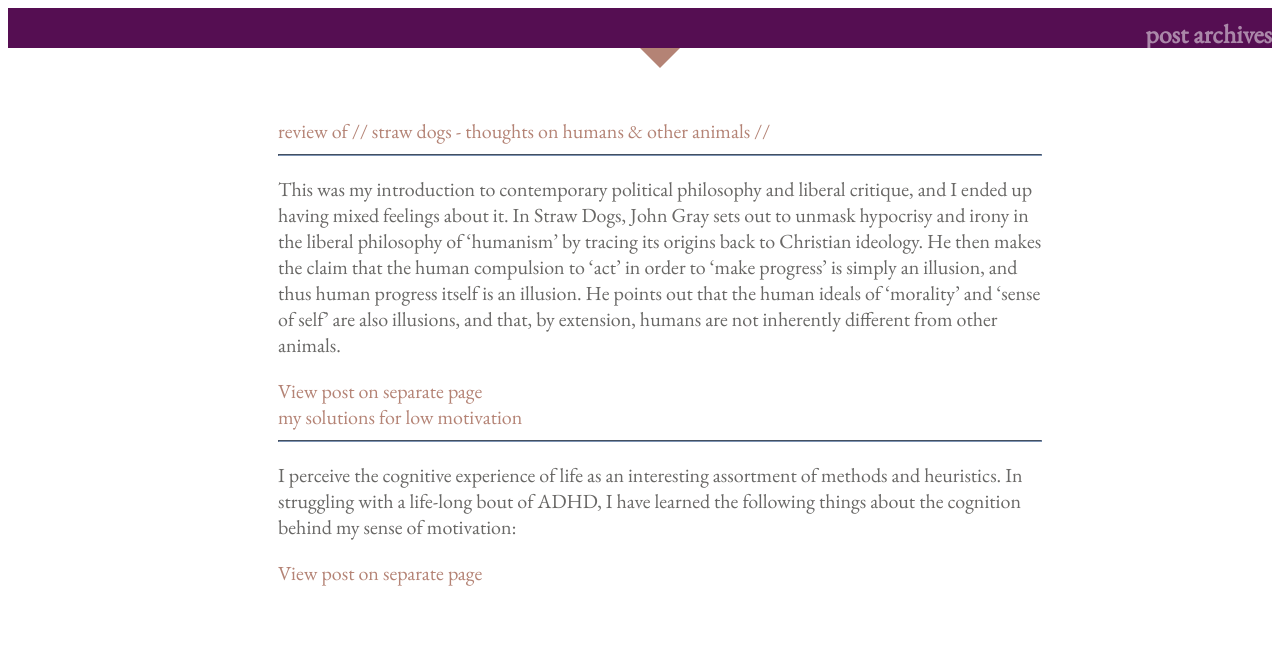
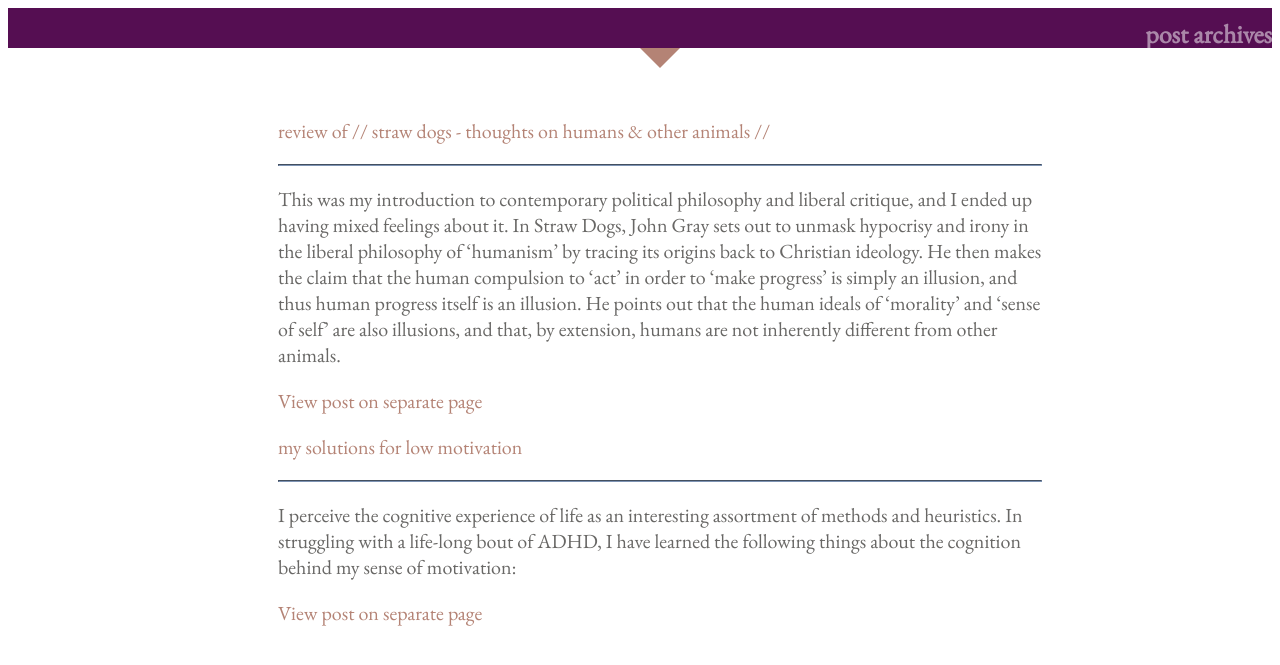
Before and after one commit to squidnee/squidnee.github.io, a Jekyll site: the page built from archives.html, in a window 1280 px wide. Shown: the top 665 px of the page. Built offline with Jekyll 4.4.1, drawn with Linux system fonts in a browser that asks for light colours; some web fonts are replaced.

Commit message:
gotta keep 'em separated

```diff
--- a/archives.html
+++ b/archives.html
@@ -6,25 +6,26 @@
   <div class="archive">
     <ul>
       {% for post in site.posts %}
+      {% assign total_paragraphs = post.content | split: '<p>' | size | minus: 1 %}
+      {% assign excerpt_paragraphs = post.excerpt | split: '<p>' | size | minus: 1 %}
+      {% assign remaining_paragraphs = total_paragraphs | minus: excerpt_paragraphs %}
       <div>
-        {% assign total_paragraphs = post.content | split: '<p>' | size | minus: 1 %}
-        {% assign excerpt_paragraphs = post.excerpt | split: '<p>' | size | minus: 1 %}
-        {% assign remaining_paragraphs = total_paragraphs | minus: excerpt_paragraphs %}
-        <a href="{{ post.url }}">{{ post.title }}</a>
+        <p><a href="{{ post.url }}">{{ post.title }}</a></p>
         <hr></hr>
       </div>
       <p class="desc">
       {{ post.content | split: '</p>' | first }}
       </p>
-      <a href=" {{post.url }}">
+      <a href="{{ post.url }}"><p>
       {% if remaining_paragraphs > 0 %}
       Read {{ remaining_paragraphs }} remaining paragraphs...
       {% else %}
       View post on separate page
       {% endif %}
-      </a>
+      </p></a>
       {% endfor %}
     </ul>
+     </div>
 
   <div id="paginator">
     {% if paginator.page > 1 %}
@@ -35,5 +36,3 @@
     <a href="/page{{ paginator.next_page }}">next</a>
     {% endif %}
   </div>
-
-  </div>
```
